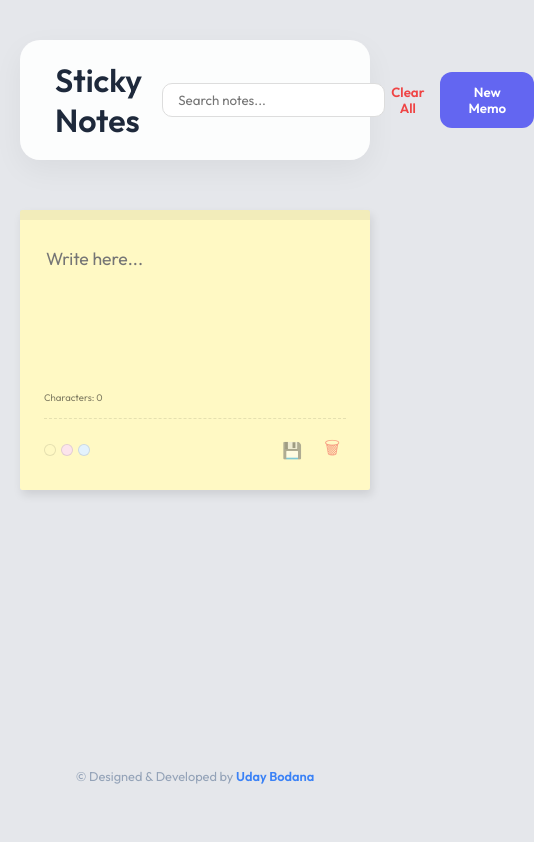
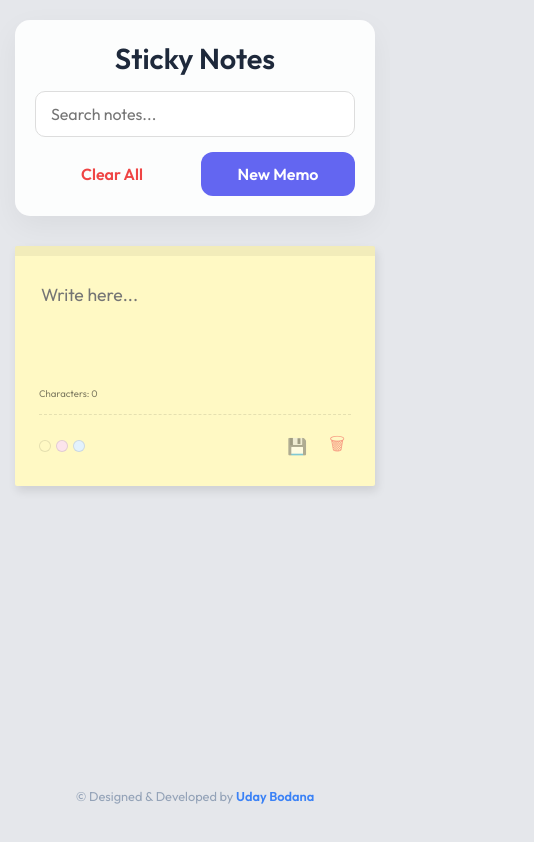
Before and after one commit to udaybodana-dev/sticky-notes, a plain HTML site: page index.html in a window 390 px wide. Shown: the whole page, 534 px wide, since content can reach past the window. Drawn offline with Linux system fonts and the light colour scheme.

Commit message:
Fixed responsiveness and added media queries for all devices.

```diff
--- a/style.css
+++ b/style.css
@@ -24,6 +24,8 @@ body {
     width: 100%;
     max-width: 1100px;
     display: flex;
+    flex-wrap: wrap;
+    gap: 15px;
     justify-content: space-between;
     align-items: center;
     margin-bottom: 50px;
@@ -210,3 +212,59 @@ h1 {
     text-align: center;
     opacity: .5
 }
+
+@media (max-width: 768px) {
+    body {
+        padding: 20px 15px;
+    }
+
+    .top-bar {
+        flex-direction: column;
+        align-items: stretch;
+        padding: 20px;
+        margin-bottom: 30px;
+        gap: 15px;
+        border-radius: 15px;
+    }
+
+    .top-bar h1 {
+        text-align: center;
+        font-size: 1.8rem;
+    }
+
+    .search-input {
+        margin-left: 0 !important;
+        width: 100%;
+        padding: 12px 15px;
+        font-size: 1rem;
+        box-sizing: border-box;
+    }
+
+    .action-buttons {
+        justify-content: center;
+        width: 100%;
+        gap: 12px;
+    }
+
+    .btn-add, .btn-clear {
+        flex: 1;
+        text-align: center;
+        padding: 12px;
+        font-size: 1rem;
+    }
+
+    .notes-grid {
+        gap: 20px;
+    }
+}
+
+@media (max-width: 480px) {
+    .notes-grid {
+        grid-template-columns: 1fr;
+    }
+
+    .note-card {
+        height: auto;
+        min-height: 240px;
+    }
+}
```
